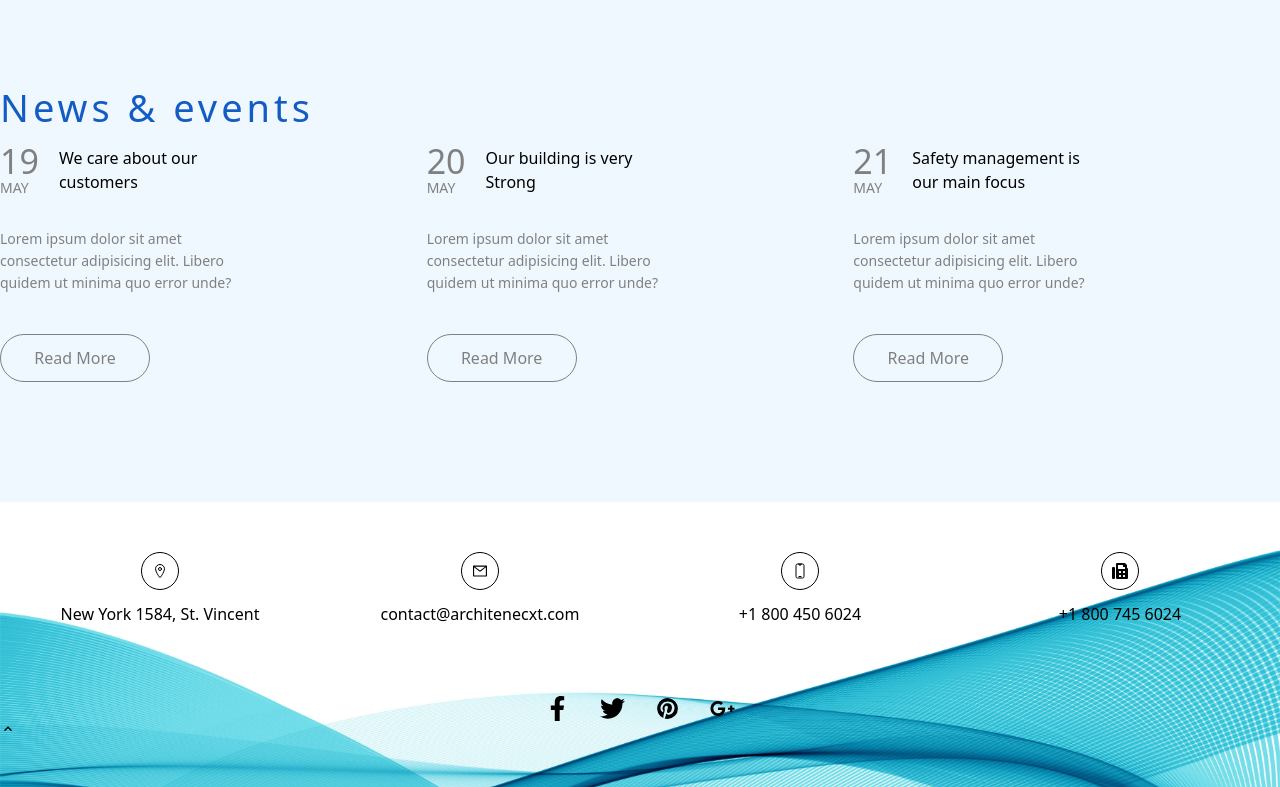
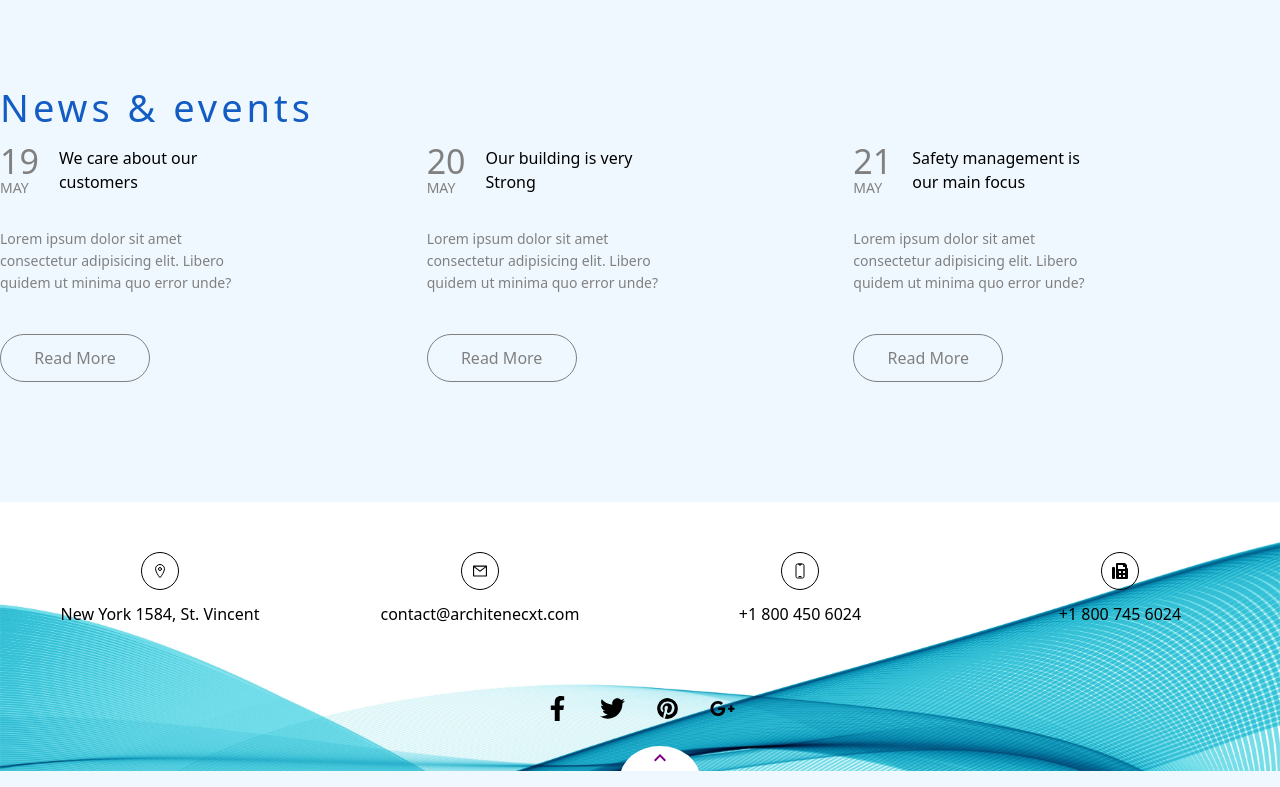
Before and after one commit to DogukanCifci/AufgabeAndersundSehr, a React (Create React App) app: page / in a window 1280 px wide. Shown: the part 3436-4223 px from the top of the page. Built offline with nearby package versions, Linux system fonts and the light colour scheme; the HTML template or start-up script is replaced by a standard one.

Commit message:
up -button completed

```diff
--- a/src/components/Footer.jsx
+++ b/src/components/Footer.jsx
@@ -62,7 +62,9 @@ const Footer = () => {
         </div>
       </div>
       <div className="up-button">
-        <MdOutlineKeyboardArrowUp />
+        <div className="button">
+          <MdOutlineKeyboardArrowUp />
+        </div>
       </div>
     </div>
   );
--- /dev/null
+++ b/src/components/UpButton.jsx
@@ -0,0 +1,17 @@
+import React from "react";
+//Style Import
+import "../styles/upbutton.scss";
+//React Icon Import
+import { MdOutlineKeyboardArrowUp } from "react-icons/md";
+
+const UpButton = () => {
+  return (
+    <div className="up-button">
+      <div className="button">
+        <MdOutlineKeyboardArrowUp />
+      </div>
+    </div>
+  );
+};
+
+export default UpButton;
--- a/src/styles/footer.scss
+++ b/src/styles/footer.scss
@@ -4,6 +4,8 @@
   background-repeat: no-repeat;
   background-size: cover;
   padding: 50px 0;
+  position: relative;
+  overflow: hidden;
 }
 
 .each-icon {
@@ -28,3 +30,30 @@
   margin-top: 70px;
   font-size: 25px;
 }
+
+.up-button {
+  text-align: center;
+  display: flex;
+  justify-content: center;
+  position: absolute;
+  bottom: -20px;
+  left: calc(50%);
+}
+
+.button {
+  display: flex;
+  justify-content: center;
+  width: 80px;
+  height: 65px;
+  background-color: white;
+  border-radius: 50%;
+  font-weight: 900;
+  color: purple;
+  font-size: 24px;
+  margin: -20px;
+  transition: all 0.3s ease-in-out;
+  &:hover {
+    background: rgb(23, 100, 168);
+    cursor: pointer;
+  }
+}
```
Also changed, not shown: src/styles/upbutton.scss (added).
